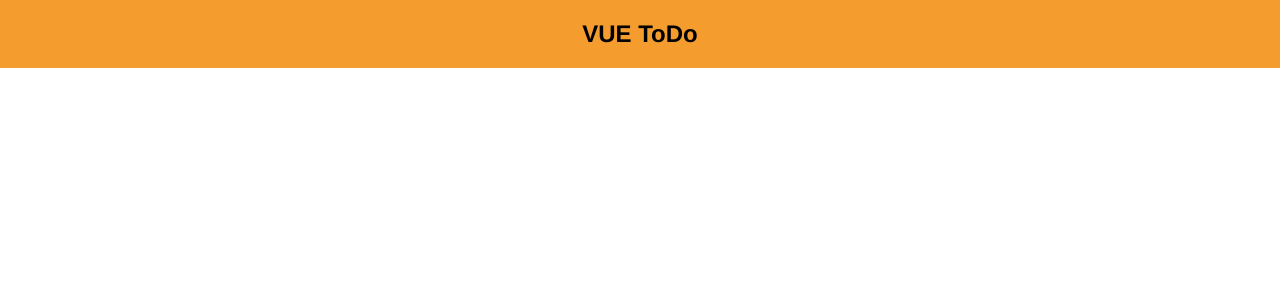
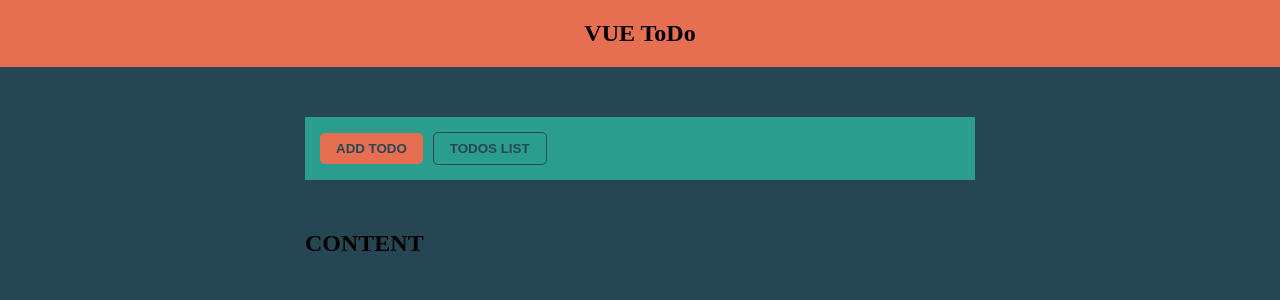
Before and after one commit to urke90/VUE-todo-app, a Vue app: page / in a window 1280 px wide. Shown: the top 300 px of the page. Built offline with nearby package versions, Linux system fonts and the light colour scheme.

Commit message:
implemented navigation in the app

```diff
--- a/public/index.html
+++ b/public/index.html
@@ -6,6 +6,7 @@
     <meta name="viewport" content="width=device-width,initial-scale=1.0">
     <link rel="icon" href="<%= BASE_URL %>favicon.ico">
     <title><%= htmlWebpackPlugin.options.title %></title>
+    <script src="https://kit.fontawesome.com/c567b856ce.js" crossorigin="anonymous"></script>
   </head>
   <body>
     <noscript>
--- a/src/App.vue
+++ b/src/App.vue
@@ -1,14 +1,17 @@
 <template>
     <the-header title="VUE ToDo"></the-header>
+    <the-todos></the-todos>
 </template>
 
 <script>
 import TheHeader from './components/header/TheHeader.vue';
+import TheTodos from './components/todo/TheTodos.vue';
 
 export default {
     name: 'App',
     components: {
-        TheHeader
+        TheHeader,
+        TheTodos
     }
 };
 </script>
@@ -17,10 +20,9 @@ export default {
 * {
     margin: 0;
     padding: 0;
+    box-sizing: border-box;
 }
-#app {
-    font-family: Avenir, Helvetica, Arial, sans-serif;
-    -webkit-font-smoothing: antialiased;
-    -moz-osx-font-smoothing: grayscale;
+body {
+    background-color: #264653;
 }
 </style>
--- a/src/components/header/TheHeader.vue
+++ b/src/components/header/TheHeader.vue
@@ -19,7 +19,7 @@ export default {
 
 <style scoped>
 h2 {
-    background-color: #f59c2f;
+    background-color: #e76f51;
     text-align: center;
     padding: 20px;
 }
--- /dev/null
+++ b/src/components/todo/TheTodos.vue
@@ -0,0 +1,26 @@
+<template>
+    <div class="todos__wrapper">
+        <todos-nav></todos-nav>
+        <main>
+            <h2>CONTENT</h2>
+        </main>
+    </div>
+</template>
+
+<script>
+import TodosNav from './navigation/TodosNav';
+
+export default {
+    components: {
+        TodosNav
+    }
+};
+</script>
+
+<style scoped>
+.todos__wrapper {
+    max-width: 700px;
+    margin: 50px auto;
+    padding: 0 15px;
+}
+</style>
--- /dev/null
+++ b/src/components/todo/navigation/TodosNav.vue
@@ -0,0 +1,141 @@
+<template>
+    <nav class="todos__nav">
+        <i class="fas fa-bars nav__menu" @click="toggleNavHandler"></i>
+        <ul class="nav__list nav__list--desktop">
+            <li class="nav__item mr-10">
+                <button class="btn">
+                    Add Todo
+                </button>
+            </li>
+            <li class="nav__item">
+                <button class="btn btn--secondary">
+                    Todos List
+                </button>
+            </li>
+        </ul>
+        <ul class="nav__list nav__list--mobile" :class="toggledNav">
+            <li class="nav__item">
+                <button class="nav__link">
+                    Add Todo
+                </button>
+            </li>
+            <li class="nav__item">
+                <button class="nav__link">
+                    Todos List
+                </button>
+            </li>
+        </ul>
+    </nav>
+</template>
+
+<script>
+// TODO choose colors for app, split nav items into components, create button component
+export default {
+    data() {
+        return {
+            isOpened: false
+        };
+    },
+    methods: {
+        toggleNavHandler() {
+            this.isOpened = !this.isOpened;
+        }
+    },
+    computed: {
+        toggledNav() {
+            return { opened: this.isOpened };
+        }
+    }
+};
+</script>
+
+<style scoped>
+.btn {
+    background-color: #e76f51;
+    border: 1px solid #e76f51;
+    outline: none;
+    color: #264653;
+    text-transform: uppercase;
+    border: none;
+    padding: 8px 16px;
+    border-radius: 5px;
+    font-weight: 600;
+    cursor: pointer;
+}
+.btn--secondary {
+    background: transparent;
+    color: #264653;
+    border: 1px solid #264653;
+}
+.btn--secondary:hover {
+    background: #264653;
+    color: #e76f51;
+    border: 1px solid #264653;
+}
+button.nav__link {
+    width: 100%;
+    padding: 10px;
+    background-color: transparent;
+    border: 3px solid #2a9d8f;
+    outline: none;
+    text-transform: uppercase;
+    color: #264653;
+    font-weight: 600;
+}
+button.nav__link:hover {
+    border: 3px solid #e76f51;
+    background-color: #e76f51;
+}
+
+.mr-10 {
+    margin-right: 10px;
+}
+.todos__nav {
+    background-color: #2a9d8f;
+    display: flex;
+    position: relative;
+    padding: 15px;
+    margin-bottom: 50px;
+    min-height: 60px;
+}
+
+.nav__menu {
+    font-size: 30px;
+    color: #264653;
+}
+
+.nav__list {
+    list-style-type: none;
+}
+
+.nav__list--desktop {
+    display: none;
+}
+
+.nav__list--mobile {
+    width: 100%;
+    display: none;
+    background-color: #2a9d8f;
+    position: absolute;
+    text-align: center;
+    top: 60px;
+    left: 0;
+}
+
+.nav__list--mobile.opened {
+    display: block;
+}
+
+@media screen and (min-width: 420px) {
+    .nav__menu {
+        display: none;
+    }
+    .nav__list--desktop {
+        display: flex;
+        align-items: center;
+    }
+    .nav__list--mobile.opened {
+        display: none;
+    }
+}
+</style>
```
Also changed, not shown: src/components/HelloWorld.vue (deleted, +0 -114 lines), src/components/todo/StoredTodos.vue (added), src/components/todo/navigation/Navitem.vue (added).
